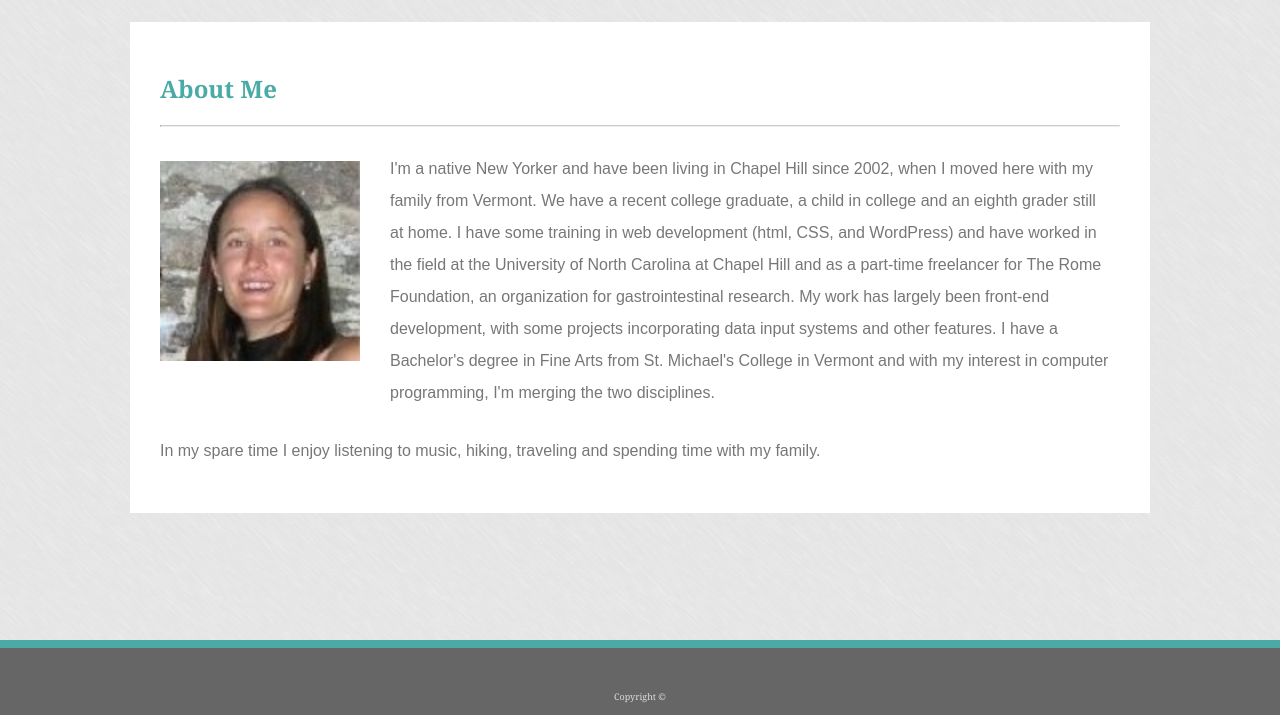
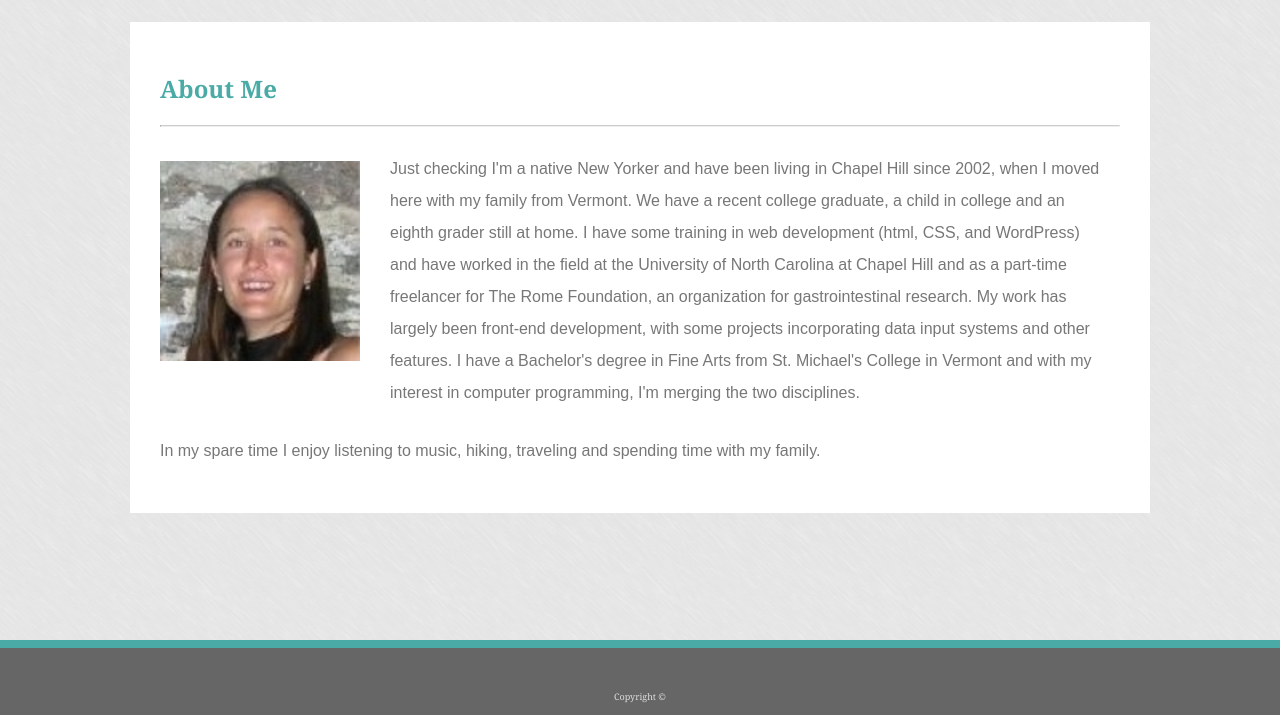
Before and after one commit to Cabco19/Responsive-Portfolio, a plain HTML site: page index.html in a window 1280 px wide. Shown: the part 85-800 px from the top of the page. Drawn offline with Linux system fonts and the light colour scheme.

Commit message:
Testing css

```diff
--- a/index.html
+++ b/index.html
@@ -26,7 +26,7 @@
         <h2>About Me</h2>
         <hr>
         <div class="float-left"><img id="bio-image" src="assets/images/cowre2.jpg" alt="Ceara Owre"></div>
-            <p>I'm a native New Yorker and have been living in Chapel Hill since 2002, when I moved here with my family from Vermont. We have a recent college graduate, a child in college and an eighth grader still at home. I have some training in web development (html, CSS, and WordPress) and have worked in the field at the University of North Carolina at Chapel Hill and as a part-time freelancer for The Rome Foundation, an organization for gastrointestinal research. My work has largely been front-end development, with some projects incorporating data input systems and other features. I have a Bachelor's degree in Fine Arts from St. Michael's College in Vermont and with my interest in computer programming, I'm merging the two disciplines.</p>
+            <p>Just checking I'm a native New Yorker and have been living in Chapel Hill since 2002, when I moved here with my family from Vermont. We have a recent college graduate, a child in college and an eighth grader still at home. I have some training in web development (html, CSS, and WordPress) and have worked in the field at the University of North Carolina at Chapel Hill and as a part-time freelancer for The Rome Foundation, an organization for gastrointestinal research. My work has largely been front-end development, with some projects incorporating data input systems and other features. I have a Bachelor's degree in Fine Arts from St. Michael's College in Vermont and with my interest in computer programming, I'm merging the two disciplines.</p>
             <p>In my spare time I enjoy listening to music, hiking, traveling and spending time with my family.</p>
 
 
```
